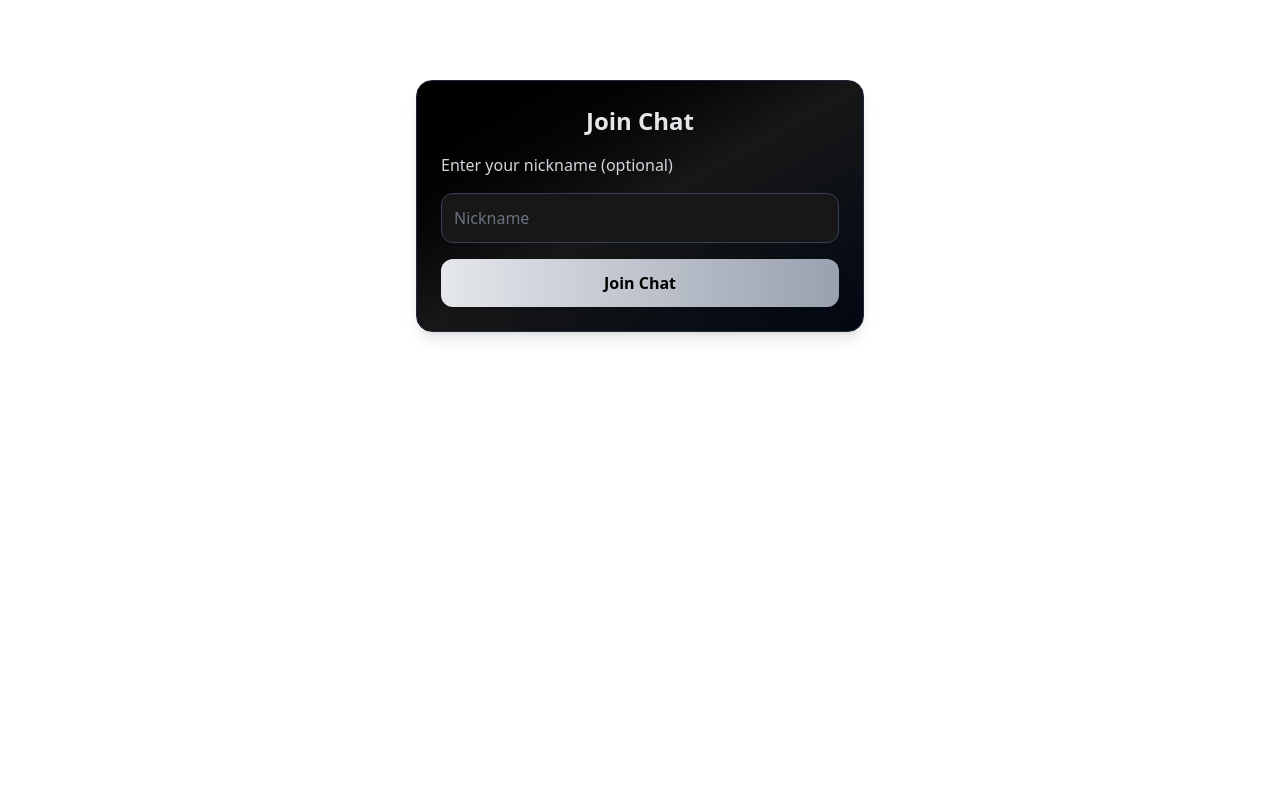
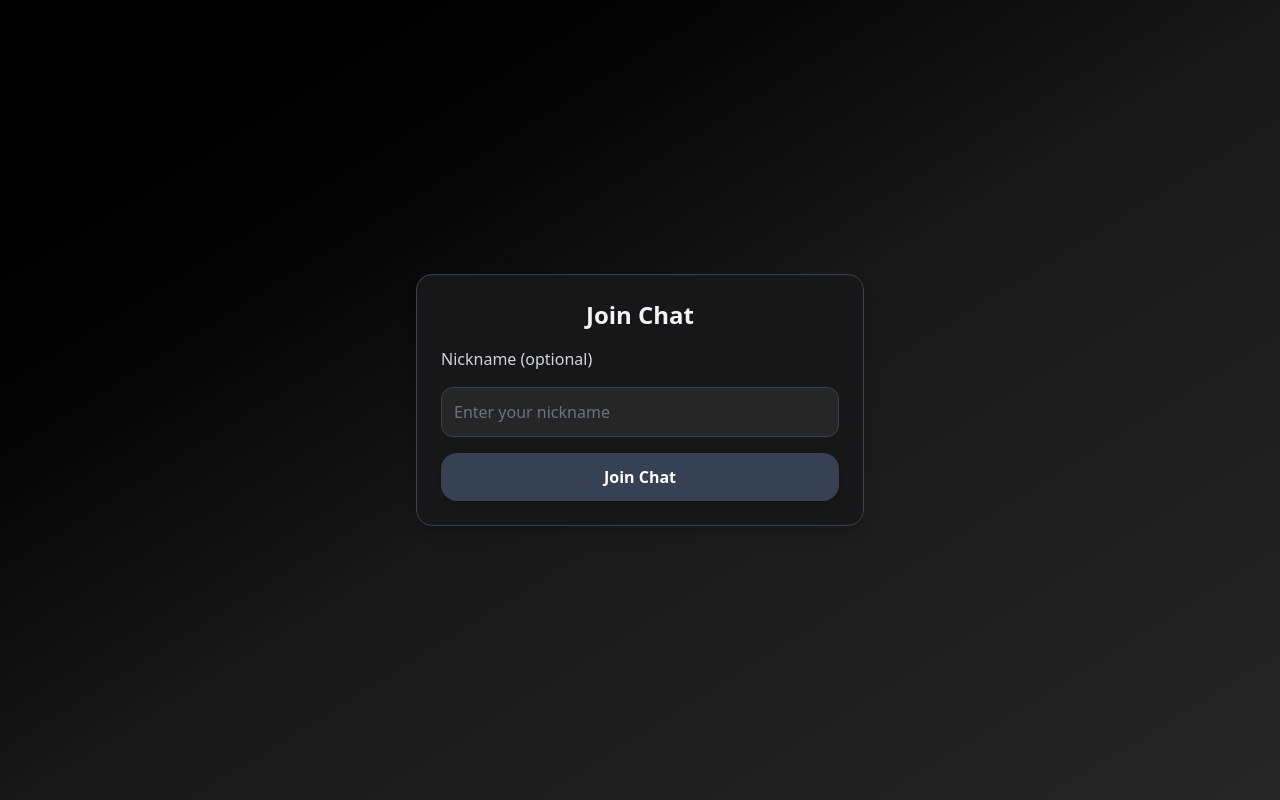
Before and after one commit to theEquinoxDev/ZeroTrace, a React (Vite) app in the folder client/: page /session in a window 1280 px wide. Built offline with nearby package versions, Linux system fonts and the light colour scheme; no server answers.

Commit message:
UI enhancement

```diff
--- a/client/src/components/SessionForm.jsx
+++ b/client/src/components/SessionForm.jsx
@@ -27,30 +27,32 @@ export default function SessionForm() {
   };
 
   return (
+    <div className="min-h-screen flex items-center justify-center bg-gradient-to-br from-black via-neutral-900 to-neutral-800 p-4">
       <form
         onSubmit={handleSubmit}
-      className="max-w-md mx-auto mt-20 p-6 bg-gradient-to-br from-black via-neutral-900 to-gray-950 rounded-2xl shadow-lg flex flex-col gap-4 border border-gray-800"
+        className="w-full max-w-md bg-neutral-900 border border-gray-700 rounded-2xl p-6 flex flex-col gap-4 shadow-lg"
       >
-      <h2 className="text-2xl font-bold text-center text-gray-200">
+        <h2 className="text-2xl font-bold text-center text-gray-100">
           Join Chat
         </h2>
 
-      <label className="font-medium text-gray-300">Enter your nickname (optional)</label>
+        <label className="font-medium text-gray-300">Nickname (optional)</label>
         <input
           type="text"
           value={nickname}
           onChange={(e) => setNickname(e.target.value)}
-        placeholder="Nickname"
-        className="w-full p-3 bg-neutral-900 text-gray-200 placeholder-gray-500 border border-gray-700 rounded-xl focus:outline-none focus:ring-2 focus:ring-gray-400"
+          placeholder="Enter your nickname"
+          className="w-full p-3 bg-neutral-800 text-gray-100 placeholder-gray-500 border border-gray-700 rounded-xl focus:outline-none focus:ring-2 focus:ring-gray-500"
         />
 
         <button
           type="submit"
           disabled={loading}
-        className="w-full bg-gradient-to-r from-gray-200 to-gray-400 text-black py-3 rounded-xl font-semibold shadow-md hover:scale-105 transition-all duration-300 disabled:opacity-50"
+          className="w-full bg-gray-700 hover:bg-gray-600 text-white py-3 rounded-2xl font-semibold shadow-md transition-all duration-200 disabled:opacity-50"
         >
           {loading ? "Creating..." : "Join Chat"}
         </button>
       </form>
+    </div>
   );
 }
```
Lines whose indentation alone changed are shown as unchanged.
